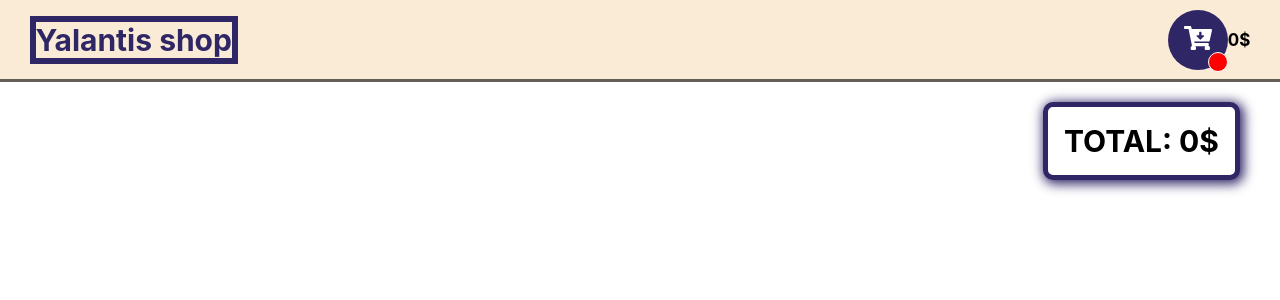
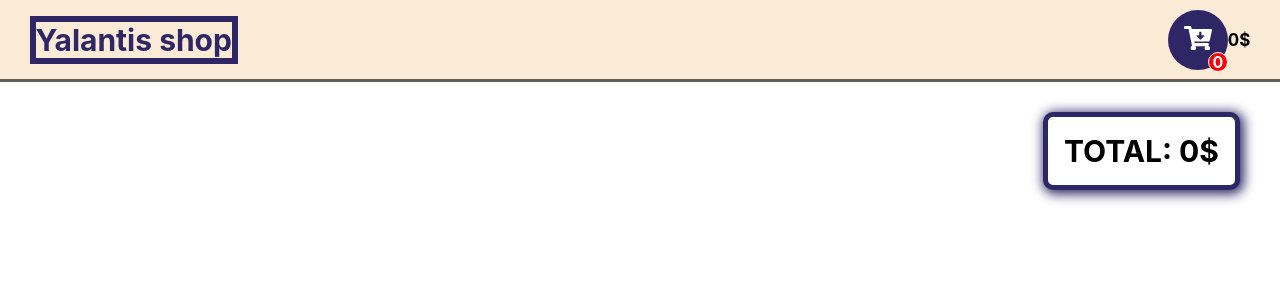
Before and after one commit to markosolopenko/ReactApp, a React (Create React App) app: page /products/cartDetails in a window 1280 px wide. Shown: the top 300 px of the page. Built offline with nearby package versions, Linux system fonts and the light colour scheme.

Commit message:
changed context on redux-toolkit-update

```diff
--- a/src/components/CartPageComponents/CartBody/CartBody.js
+++ b/src/components/CartPageComponents/CartBody/CartBody.js
@@ -5,20 +5,22 @@ import './bodyCartPage.css'
 
 const BodyCartPage = (props) => {
     const store = useSelector(state => state)
+    const { cartPageSetProducts, sumOfPricesAddedProducts, cartPageProducts } = store.productsSlice
     return (
         <div className="cartPageBody">
              {
-               store.mainPageSlice.cartPageSetProducts.map((product, index) =>
+               cartPageSetProducts.map((product, index) =>
                     <div key={index}>
                         <CartBodyElement
                             product={product}
                             deleteProduct={props.deleteProduct}
+                            cartPageProducts={cartPageProducts}
                         />
                      </div>
                 )
             }
             <div className="totalSum">
-                TOTAL: {store.mainPageSlice.sumOfPricesAddedProducts}$
+                TOTAL: {sumOfPricesAddedProducts}$
             </div>
         </div>
     )
--- a/src/components/CartPageComponents/CartBody/bodyCartPage.css
+++ b/src/components/CartPageComponents/CartBody/bodyCartPage.css
@@ -18,6 +18,7 @@
     display: flex;
     align-items: center;
     justify-content: space-between;
+
 }
 .cbName {
     display: flex;
@@ -54,6 +55,7 @@
 
 
 .totalSum {
+    margin-top: 30px;
     background-color: white;
     font-weight: bold;
     font-size: 30px;
@@ -61,7 +63,6 @@
     border-radius: 10px;
     padding: 1rem;
     width: max-content;
-    margin-top: 20px;
     cursor: pointer;
     box-shadow: 2px 2px 12px 2px #2f2666;
 }
--- a/src/components/CartPageComponents/CartBodyProduct/CartBodyElement.js
+++ b/src/components/CartPageComponents/CartBodyProduct/CartBodyElement.js
@@ -1,8 +1,12 @@
 import React, { useState } from 'react'
 
 // Redux
-import { useDispatch, useSelector } from 'react-redux'
-import { mainPageSlice } from '../../../features/mainPageSlice'
+import { useDispatch } from 'react-redux'
+import {subtractProductFromCart,
+        countGenerallyAddedProducts,
+        subtractFromAddedProducts,
+        addProductsToCartPage,
+                              } from '../../../features/productsSlice'
 
 // icons imports
 import {ReactComponent as Plus} from '../../../assets/plus.svg'
@@ -10,37 +14,59 @@ import {ReactComponent as Minus} from '../../../assets/minus.svg'
 import {ReactComponent as Trash} from '../../../assets/trash.svg'
 
 
+
 const CartBodyElement = (props) => {
-    const store = useSelector(state => state)
+    // Props
+    const { product, deleteProduct, cartPageProducts } = props
+    // Redux
     const dispatch = useDispatch()
-    const { product, deleteProduct } = props
+
     let count = 0;
-    store.mainPageSlice.cartPageProducts.forEach(productObj => {
+    let [value, setValue] = useState('')
+    // Count how many current product have been added
+    cartPageProducts.forEach(productObj => {
         if(productObj === product) {
             count += 1
         }
     })
     let [counter, setCounter] = useState(count)
-    let sum = product.price * counter;
+    let sum = product.price * Number(counter);
+
+    // methods for adding and subtract the elements and also count them
     const increase = () => {
         if (counter >= 0) {
             setCounter(counter + 1)
-            dispatch()
+            dispatch(countGenerallyAddedProducts({count: 1, price: product.price}))
+            dispatch(addProductsToCartPage({array: [product]}))
         }
     }
 
     const decrease = () => {
         if (counter >= 1) {
             setCounter(counter - 1)
-            dispatch()
+            dispatch(subtractProductFromCart({index: cartPageProducts.indexOf(product)}))
+            dispatch(subtractFromAddedProducts({count: 1, price: product.price}))
         }
     }
+
+    const addDataWhileChanging = (value) => {
+        setValue(value)
+        setCounter(Number(value))
+    }
+    // handle changes in input
+    const handleChange = (e) => {
+        addDataWhileChanging(e.target.value)
+    }
+
+    // return the product itself
     return (
         <div className="elementCartBody">
             <div className="cbName"><div className="cpName">NAME</div>: {product.name}</div>
             <div className="plus__minus">
-                <div className="minusOne"><Minus /></div>
-                <div className="result">{counter}</div>
+                <div className="minusOne" onClick={decrease}><Minus /></div>
+                <div>
+                    <input className="result" value={counter} onChange={handleChange} />
+                </div>
                 <div className="plusOne" onClick={increase}><Plus /></div>
             </div>
             <div className="arifmetix">
--- a/src/features/detailPageSlice.js
+++ /dev/null
@@ -1,35 +0,0 @@
-import { createSlice } from '@reduxjs/toolkit';
-
-export const detailPageSlice = createSlice({
-    name: "detailsPage",
-    initialState: {
-        detailsCount: 0,
-        detailsSum: 0,
-    },
-    reducers: {
-        increment(state, action) {
-            const { value } = action.payload.payload
-            return {
-                ...state,
-                detailsCount: state.detailsCount + 1,
-                detailsSum: state.detailsSum + value
-            }
-        },
-        decrement(state, action) {
-            const { value } = action.payload.payload
-            return {
-                ...state,
-                detailsCount: state.detailsCount - 1,
-                detailsSum: state.detailsSum - value
-            }
-        },
-        handleChange(state, action) {
-            const { value } = action.payload.payload
-            return {
-                ...state,
-                detailsCount: Number(value),
-            }
-        },
-
-    }
-})
--- /dev/null
+++ b/src/features/inputSlice.js
@@ -0,0 +1,21 @@
+import { createSlice } from '@reduxjs/toolkit';
+
+export const inputSlice = createSlice({
+    name: "detailsPage",
+    initialState: {
+        value: 0
+    },
+    reducers: {
+        handleChange(state, action) {
+            state.value = Number(action.payload.value)
+        },
+        addToInput(state) {
+            state.value += 1
+        },
+        subtractFromInput(state) {
+            state.value -= 1
+        }
+    }
+})
+
+export const { handleChange, addToInput, subtractFromInput } = inputSlice.actions
--- a/src/features/mainPageSlice.js
+++ /dev/null
@@ -1,60 +0,0 @@
-import { createSlice } from '@reduxjs/toolkit';
-
-
-export const mainPageSlice = createSlice({
-    name: 'handleAddToCartClick',
-    initialState: {
-        amountAddedProducts: 0,
-        sumOfPricesAddedProducts: 0,
-        product: {},
-        cartPageProducts: [],
-        cartPageSetProducts: [],
-    },
-    reducers: {
-        summarizeAll(state, action) {
-            const { value, price } = action.payload.payload
-            return {
-                ...state,
-                amountAddedProducts: state.amountAddedProducts + value,
-                sumOfPricesAddedProducts: state.sumOfPricesAddedProducts + price,
-            }
-        },
-        setDetailsPageProduct(state, action) {
-            const { product } = action.payload.payload
-            return {
-                ...state,
-                product: product
-            }
-        },
-        addProductsToCartPage(state, action) {
-            const { array } = action.payload.payload
-
-            return {
-                ...state,
-                cartPageProducts: [...state.cartPageProducts, ...array]
-            }
-        },
-        addProductsCartPageSet(state, action) {
-            const { product } = action.payload.payload
-            return {
-                ...state,
-                cartPageSetProducts: [...state.cartPageSetProducts, product]
-            }
-        },
-        decreaseProductFromCart(state, action) {
-            return {
-                ...state,
-                cartPageProducts: state.cartPageProducts.slice(0, state.cartPageProducts.length - 1)
-            }
-        },
-        deleteProductFromCart(state, action) {
-            const { id, count, value } = action.payload.payload
-            return {
-                ...state,
-                cartPageSetProducts: state.cartPageSetProducts.filter(product => product.id != id),
-                amountAddedProducts: state.amountAddedProducts - count,
-                sumOfPricesAddedProducts: state.sumOfPricesAddedProducts - value,
-            }
-        }
-    }
-})
--- /dev/null
+++ b/src/features/productsSlice.js
@@ -0,0 +1,54 @@
+import { createSlice } from '@reduxjs/toolkit';
+
+
+export const productsSlice = createSlice({
+    name: 'productsSlice',
+    initialState: {
+        amountAddedProducts: 0,
+        sumOfPricesAddedProducts: 0,
+        product: {},
+        cartPageProducts: [],
+        cartPageSetProducts: [],
+    },
+    reducers: {
+        countGenerallyAddedProducts(state, action) {
+            state.amountAddedProducts += action.payload.count
+            state.sumOfPricesAddedProducts += action.payload.price
+        },
+        setProductToDetailsPage(state, action) {
+            state.product = action.payload.product
+        },
+        addProductsToCartPage(state, action) {
+            state.cartPageProducts = [...state.cartPageProducts, ...action.payload.array]
+        },
+        addProductsToCartPageSet(state, action) {
+            state.cartPageSetProducts =  [...state.cartPageSetProducts, action.payload.product]
+        },
+        decreaseProductFromDetails(state) {
+            state.cartPageProducts.slice(0, state.cartPageProducts.length - 1)
+        },
+        deleteProductFromCart(state, action) {
+            const { id } = action.payload
+            state.cartPageSetProducts = state.cartPageSetProducts.filter(product => product.id !== id)
+            state.cartPageProducts = state.cartPageProducts.filter(product => product.id !== id)
+        },
+        subtractProductFromCart(state, action) {
+            state.cartPageProducts.splice(action.payload.index, 1)
+        },
+        subtractFromAddedProducts(state, action) {
+            state.amountAddedProducts -= action.payload.count
+            state.sumOfPricesAddedProducts -= action.payload.price
+        },
+    }
+})
+
+export const {
+    countGenerallyAddedProducts,
+    setProductToDetailsPage,
+    addProductsToCartPage,
+    addProductsToCartPageSet,
+    decreaseProductFromDetails,
+    deleteProductFromCart ,
+    subtractProductFromCart,
+    subtractFromAddedProducts,
+            } = productsSlice.actions
--- a/src/pages/CartPage/CartPage.js
+++ b/src/pages/CartPage/CartPage.js
@@ -1,23 +1,24 @@
 import React from 'react'
 import { useSelector, useDispatch } from 'react-redux'
-import { mainPageSlice } from '../../features/mainPageSlice';
+import {deleteProductFromCart,
+        subtractFromAddedProducts } from '../../features/productsSlice'
 import BodyCartPage from '../../components/CartPageComponents/CartBody/CartBody'
 import HeaderOfPage from '../../components/Header/HeaderOfPage'
-import ProductElement from '../../components/Products/ProductElement';
 
 
 const CartPage = () => {
     const store = useSelector(state => state)
-    const { amountOfAddedProducts, sumOfPricesAddedProducts } = store.mainPageSlice
+    const { amountAddedProducts, sumOfPricesAddedProducts } = store.productsSlice
     const dispatch = useDispatch()
-    const deleteProduct = (id, count, value) => {
-        dispatch(mainPageSlice.actions.deleteProductFromCart({payload: {id: id, count: count, value: value}}))
+    const deleteProduct = (id, count, price) => {
+        dispatch(deleteProductFromCart({id: id}))
+        dispatch(subtractFromAddedProducts({count: count, price: price}))
     }
     return (
         <div className="CartPage">
             <HeaderOfPage
                 sum={sumOfPricesAddedProducts}
-                count={amountOfAddedProducts}
+                count={amountAddedProducts}
             />
             <BodyCartPage  deleteProduct={deleteProduct} />
         </div>
--- a/src/pages/DetailPage/ProductsDetail.js
+++ b/src/pages/DetailPage/ProductsDetail.js
@@ -3,39 +3,41 @@ import DetailsBody from '../../components/DetailPageComponents/DetailsBody/Detai
 import HeaderOfPage from '../../components/Header/HeaderOfPage'
 // Redux
 import { useSelector, useDispatch } from 'react-redux';
-import { mainPageSlice } from '../../features/mainPageSlice';
-import { detailPageSlice } from '../../features/detailPageSlice';
+import {countGenerallyAddedProducts,
+        addProductsToCartPage,
+        decreaseProductFromDetails,
+        addProductsToCartPageSet } from '../../features/productsSlice';
+import { handleChange, addToInput,  subtractFromInput } from '../../features/inputSlice';
 
 
 const ProductsDetail = () => {
     const store = useSelector(state => state)
-    const { amountAddedProducts, sumOfPricesAddedProducts, product } = store.mainPageSlice
-    const { detailsCount } = store.detailPageSlice
     const dispatch = useDispatch()
+    const { value } = store.inputSlice
+    const { amountAddedProducts, sumOfPricesAddedProducts, product } = store.productsSlice
     const increment = () => {
-        if (detailsCount >= 0) {
-           dispatch(detailPageSlice.actions.increment({payload: {value: product.price}}))
-           dispatch(mainPageSlice.actions.addProductsToCartPage({payload: {product: product}}))
+        if (value >= 0) {
+           dispatch(addToInput())
         }
     }
     const decrement = () => {
-        if (detailsCount >= 1) {
-            dispatch(detailPageSlice.actions.decrement({ payload: {price: product.price} }))
-            dispatch(mainPageSlice.actions.decreaseProductFromCart())
+        if (value >= 1) {
+            dispatch(subtractFromInput())
+            dispatch(decreaseProductFromDetails())
         }
     }
-    const handleChange = (event) => {
-        dispatch(detailPageSlice.actions.handleChange({payload: {value: event.target.value}}))
+    const handleChanges = (event) => {
+        dispatch(handleChange({value: event.target.value}))
     }
     const detailsPageAddToCart = () => {
-        const sum = detailsCount * product.price;
+        const sum = value * product.price;
         const array = [];
-        for(let i = 0; i < detailsCount; i++) {
+        for(let i = 0; i < value; i++) {
             array.push(product)
         }
-        dispatch(mainPageSlice.actions.summarizeAll({payload:
-            {value: detailsCount, price: sum, array: array}}
-        ))
+        dispatch(countGenerallyAddedProducts({count: value, price: sum}))
+        dispatch(addProductsToCartPage({array: array}))
+        dispatch(addProductsToCartPageSet({product: product}))
     }
 
     return (
@@ -44,11 +46,11 @@ const ProductsDetail = () => {
                     count={amountAddedProducts} sum={sumOfPricesAddedProducts}
             />
             <DetailsBody
-                    handleChange={handleChange}
+                    handleChange={handleChanges}
                     product={product}
                     increment={increment}
                     decrement={decrement}
-                    count={detailsCount}
+                    count={value}
                     addToCart={detailsPageAddToCart}
             />
         </div>
--- a/src/pages/MainPage/MainPage.js
+++ b/src/pages/MainPage/MainPage.js
@@ -1,7 +1,11 @@
 import React from 'react';
 import Products from '../../components/Products/ProductBody'
 import HeaderOfPage from '../../components/Header/HeaderOfPage'
-import { mainPageSlice } from '../../features/mainPageSlice';
+import {countGenerallyAddedProducts,
+        setProductToDetailsPage,
+        addProductsToCartPage,
+        addProductsToCartPageSet,
+         } from '../../features/productsSlice';
 
 // redux
 import { useSelector, useDispatch } from 'react-redux';
@@ -10,18 +14,16 @@ const MainPage = () => {
     const store = useSelector(state => state)
     const dispatch = useDispatch()
 
-    const { amountAddedProducts, sumOfPricesAddedProducts} = store.mainPageSlice
+    const { amountAddedProducts, sumOfPricesAddedProducts } = store.productsSlice
 
     const addProductToDetailsPage = (product) => {
-        dispatch(mainPageSlice.actions.setDetailsPageProduct({payload: {product: product}}))
-        dispatch(mainPageSlice.actions.addProductsCartPageSet({payload: {product: product}}))
+        dispatch(setProductToDetailsPage({product: product}))
     }
     const addToCart = (price, product) => {
-        const array = [product]
-        dispatch(mainPageSlice.actions.summarizeAll({payload: {price: price, value: 1}}))
-        dispatch(mainPageSlice.actions.addProductsToCartPage({ payload: {array: array} }))
-        if (!store.mainPageSlice.cartPageSetProducts.includes(product)) {
-            dispatch(mainPageSlice.actions.addProductsCartPageSet({payload: {product: product}}))
+        dispatch(countGenerallyAddedProducts({count: 1, price: price}))
+        dispatch(addProductsToCartPage({array: [product]} ))
+        if (!store.productsSlice.cartPageSetProducts.includes(product)) {
+            dispatch(addProductsToCartPageSet({product: product}))
         }
     }
     return (
```
Also changed, not shown: src/features/Context.js (deleted, +0 -85 lines), src/reducers/rootReducer.js (+4 -4 lines), 1 other file (tests, documents, lock files or other folders).
